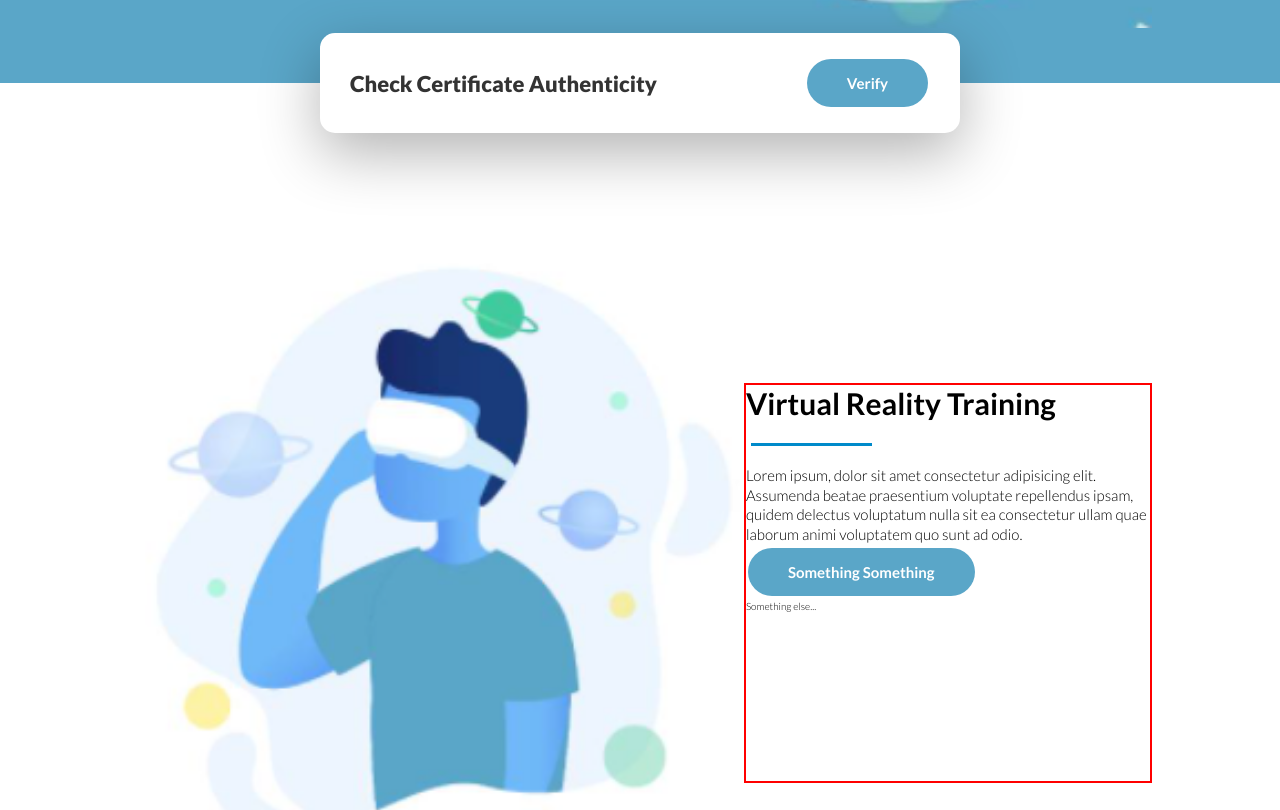
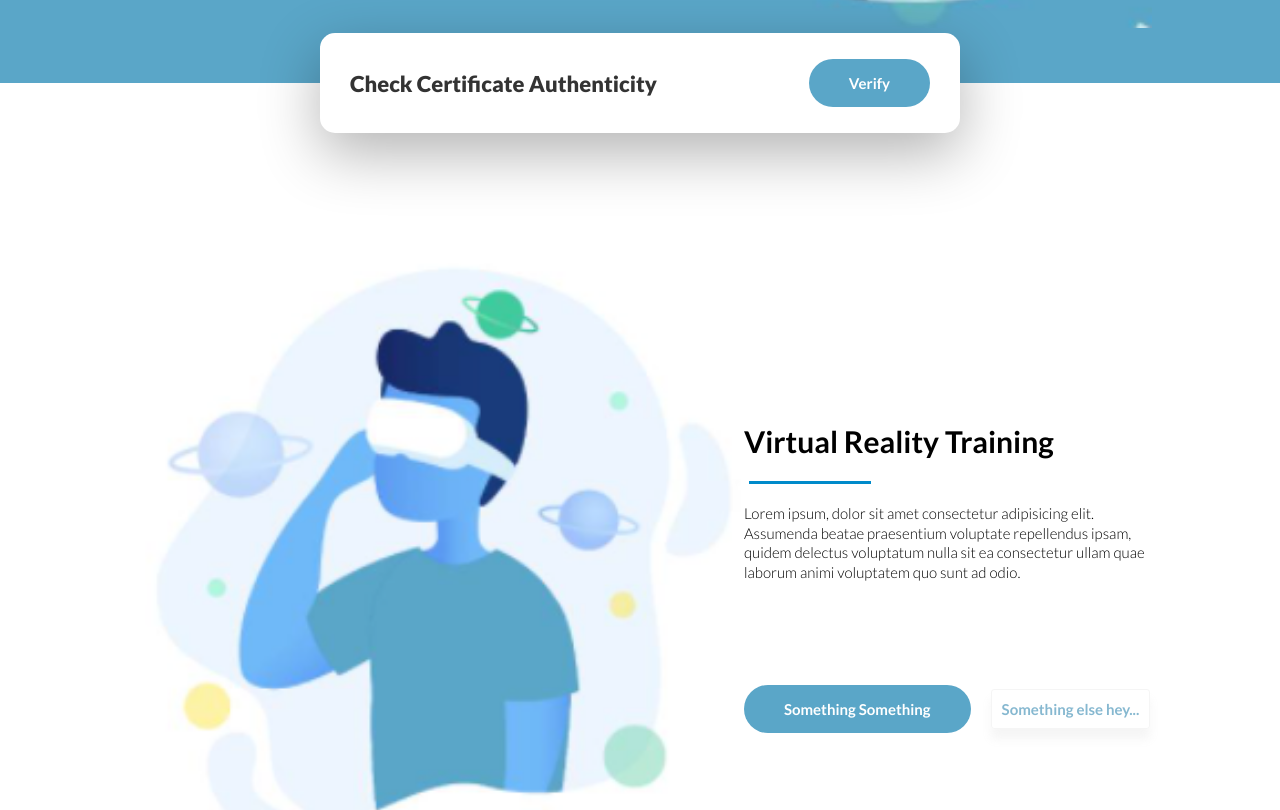
Before and after one commit to RubenVerster/aurang-zaib-design, a website: page index.html in a window 1280 px wide. Shown: the part 717-1527 px from the top of the page. Drawn offline with Linux system fonts and the light colour scheme.

Commit message:
VR section completed

```diff
--- a/index.html
+++ b/index.html
@@ -71,7 +71,9 @@
           </div>
           <div class="section-vr__content__right-buttons">
             <div class="button button--pill">Something Something</div>
-            <div class="button--square">Something else...</div>
+            <div class="button button--square u-ml-small">
+              Something else hey...
+            </div>
           </div>
         </div>
       </div>
--- /dev/null
+++ b/sass/abstract/_utilities.scss
@@ -0,0 +1,3 @@
+.u-ml-small {
+  margin-left: 2rem;
+}
--- a/sass/components/_buttons.scss
+++ b/sass/components/_buttons.scss
@@ -2,6 +2,10 @@
   font-weight: 700;
   font-size: 1.5rem;
   transition: all 0.3s ease-in-out;
+  text-align: center;
+  text-decoration: none;
+  display: inline-block;
+  cursor: pointer;
 
   &:hover {
     color: $color-grey-dark;
@@ -13,11 +17,21 @@
     border: none;
     color: $color-white;
     padding: 1.5rem 4rem;
-    text-align: center;
-    text-decoration: none;
-    display: inline-block;
-    margin: 4px 2px;
-    cursor: pointer;
     border-radius: 900px;
   }
+
+  &--square {
+    color: $color-primary-light;
+    padding: 1rem;
+    border: 1px solid rgba($color: $color-grey-light, $alpha: 0.1);
+    box-shadow: 0 1rem 1rem rgba($color: $color-grey-light, $alpha: 0.1);
+    height: fit-content;
+    font-weight: 700;
+    border-radius: 3px;
+
+    &:hover {
+      border: 1px solid rgba($color: $color-grey-dark, $alpha: 0.1);
+      color: $color-primary-dark;
+    }
+  }
 }
--- a/sass/main.scss
+++ b/sass/main.scss
@@ -1,4 +1,5 @@
 @import './abstract/variables';
+@import './abstract/utilities';
 
 @import './base/base';
 @import './base/animation';
--- a/sass/sections/_vr.scss
+++ b/sass/sections/_vr.scss
@@ -19,10 +19,10 @@
       }
     }
     &__right {
-      border: 2px solid red;
+      position: relative;
       max-width: 40%;
       text-align: left;
-      height: 50vh;
+      height: 40%;
 
       &-heading {
         font-size: 3rem;
@@ -38,6 +38,13 @@
         font-size: 1.5rem;
         line-height: 1.3;
       }
+
+      &-buttons {
+        position: absolute;
+        bottom: 1rem;
+        display: flex;
+        align-items: center;
+      }
     }
   }
 }
```
Also changed, not shown: css/styles.css.
